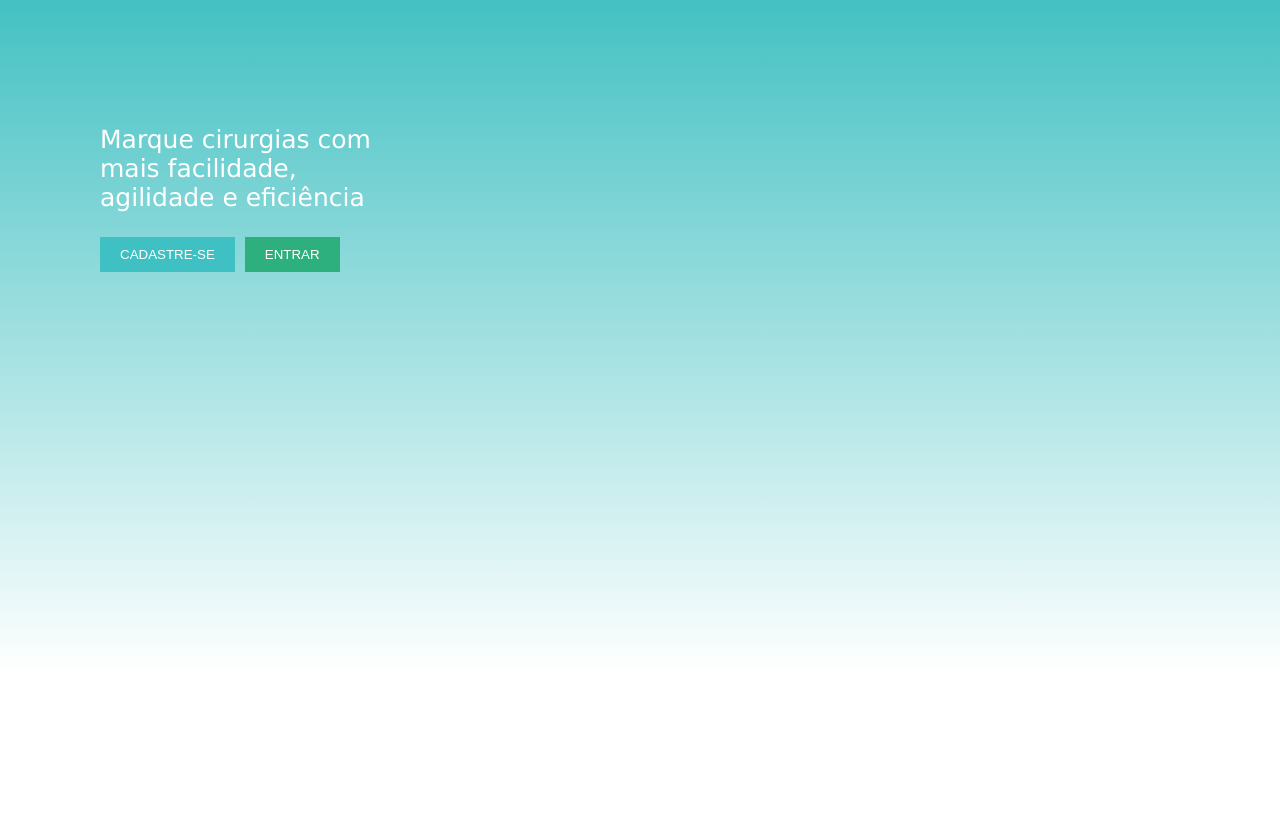
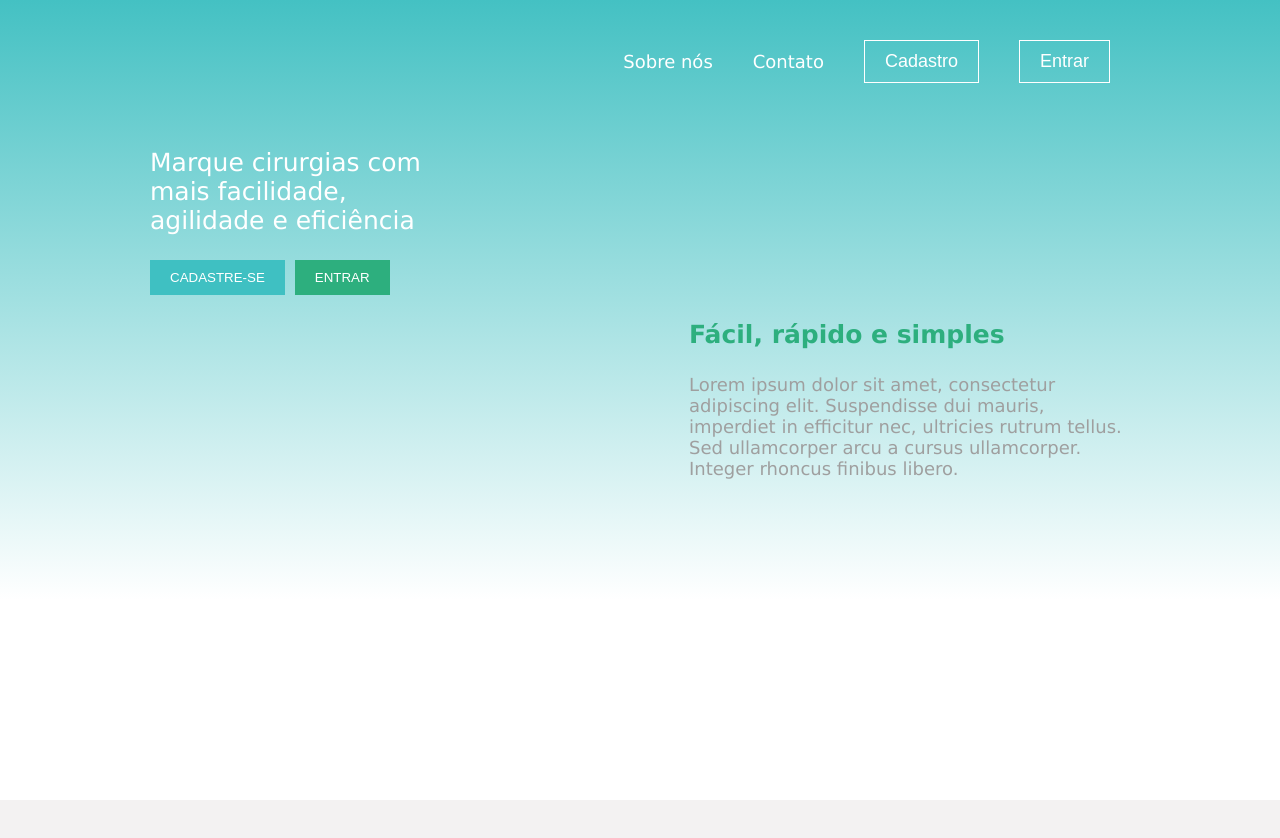
Before and after one commit to alyfmendonca/angular-app, an Angular app: page /home in a window 1280 px wide. Shown: the top 838 px of the page. After the commit the page ends 800 px from the top, so only its background shows below. Built offline with nearby package versions, Linux system fonts and the light colour scheme.

Commit message:
my-changes

```diff
--- a/src/app/app.component.html
+++ b/src/app/app.component.html
@@ -1 +1,3 @@
-<router-outlet></router-outlet>
+<div class="main-page">
+    <router-outlet></router-outlet>
+</div>
--- a/src/app/home/home.component.css
+++ b/src/app/home/home.component.css
@@ -3,7 +3,6 @@
     height: 100%;
     width: 100%;
     background: linear-gradient(#44c1c3, #fff 75%);
-    padding-top: 100px;
 }
 .first-section h3{
     font-size: 25px;
@@ -15,7 +14,8 @@
     width: 300px;
 }
 .container{
-    padding: 0 100px;
+    padding: 0 150px;
+    height: 100%;
 }
 .cad-button{
     padding: 10px 20px;
@@ -30,3 +30,53 @@
     border: 0;
     background: rgba(45, 175, 126, 1);
 }
+.home-navbar{
+    font-size: 18px;
+    color: #fff;
+    font-weight: 300;
+    font-family: verdana;
+    padding: 40px 0;
+    width: 100%;
+    display: flex;
+    justify-content: flex-end;
+    align-items: center;
+}
+.home-navbar a{
+    padding: 0 20px;
+    text-decoration: none;
+    color: #fff;
+}
+.home-navbar button{
+    text-decoration: none;
+    color: #fff;
+    border: 1.5px solid #fff;
+    padding: 10px 20px;
+    background: transparent;
+    font-size: 18px;
+    cursor: pointer;
+    transition: .2s ease-in-out all;
+}
+.home-navbar button:hover{
+    background: #fff;
+    color: rgba(63, 192, 194, 1);
+}
+.text-right{
+    float: right;
+    width: 45%;
+}
+.text-right h3{
+    font-family: Verdana;
+    color: rgba(45, 175, 126, 1);
+    font-weight: 700;
+    font-size: 25px;
+}
+.text-right p{
+    font-family: verdana;
+    color: #9f9f9f;
+    font-size: 18px;
+}
+.second-section{
+    height: 50%;
+    display: flex;
+    justify-content: flex-end;
+}
--- a/src/app/home/home.component.html
+++ b/src/app/home/home.component.html
@@ -1,9 +1,22 @@
 <div class="background-home">
   <div class="container">
+    <div class="home-navbar">
+        <a href="#">Sobre nós</a>
+        <a href="#">Contato</a>
+        <a href="#"><button>Cadastro</button></a>
+        <a href="#"><button>Entrar</button></a>
+    </div>
     <div class="first-section">
       <h3>Marque cirurgias com mais facilidade, agilidade e eficiência</h3>
       <button class="cad-button">CADASTRE-SE</button>
       <button class="ent-button">ENTRAR</button>
     </div>
+    <div class="second-section">
+      <img>
+      <div class="text-right">
+        <h3>Fácil, rápido e simples </h3>
+        <p>Lorem ipsum dolor sit amet, consectetur adipiscing elit. Suspendisse dui mauris, imperdiet in efficitur nec, ultricies rutrum tellus. Sed ullamcorper arcu a cursus ullamcorper. Integer rhoncus finibus libero.</p>
+      </div>
+    </div>
   </div>
 </div>
--- a/src/styles.css
+++ b/src/styles.css
@@ -1,10 +1,12 @@
 /* You can add global styles to this file, and also import other style files */
+@import url('https://fonts.googleapis.com/css?family=Roboto:300,400,500,700,900');
 
 body{
     margin: 0;
     padding: 0;
     height: 100%;
     width: 100%;
+    background: #f3f2f2;
 }
 app-home{
     height: 100%;
```
Also changed, not shown: src/assets/bg-icon.png (added).
